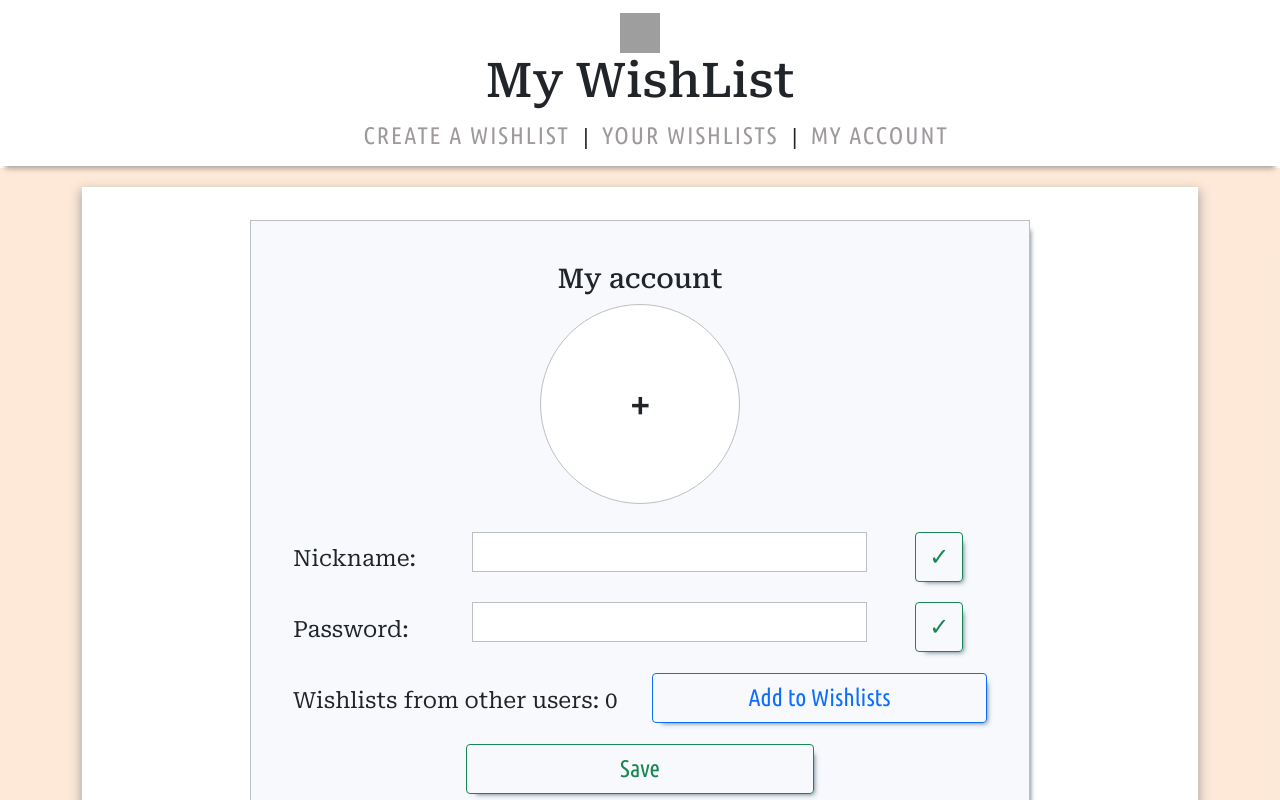
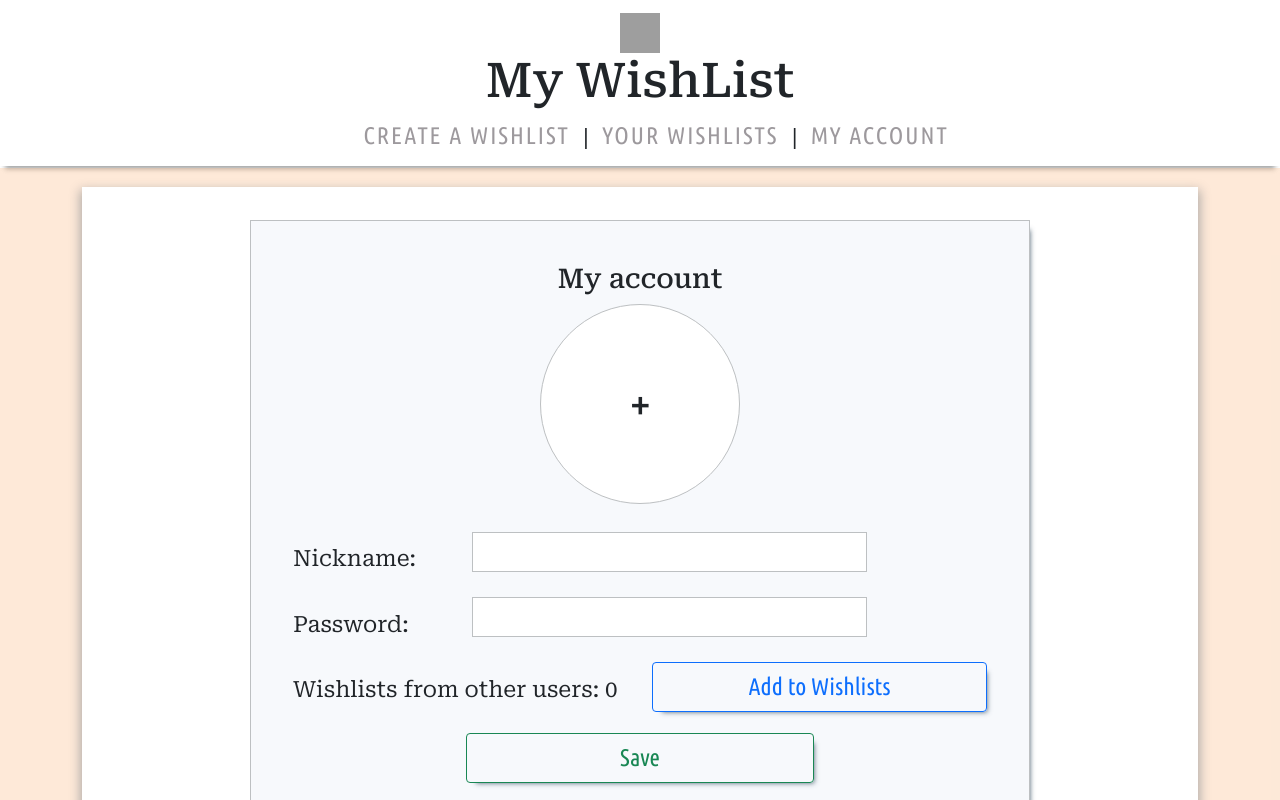
Before and after one commit to AnigalHub/WishList, a Vue app in the folder wish_list.client/: page /account in a window 1280 px wide. Shown: the top 800 px of the page. Built offline with nearby package versions, Linux system fonts and the light colour scheme; grey boxes are pictures that could not be loaded.

Commit message:
в кнопки добавлено условие

```diff
--- a/wish_list.client/src/components/account.vue
+++ b/wish_list.client/src/components/account.vue
@@ -6,12 +6,12 @@
            <b-row>
                 <b-col class="text" cols="3">Nickname:</b-col>
                 <b-col><input v-model="name"></b-col>
-               <b-col cols="2"><b-button class="save" variant="outline-success">✓</b-button></b-col>
+               <b-col cols="2"><b-button class="save" variant="outline-success" v-if="name != ''">✓</b-button></b-col>
            </b-row>
            <b-row>
                <b-col class="text" cols="3">Password:</b-col>
                <b-col><input v-model="password"></b-col>
-               <b-col cols="2"><b-button class="save" variant="outline-success">✓</b-button></b-col>
+               <b-col cols="2"><b-button class="save" variant="outline-success" v-if="password != ''">✓</b-button></b-col>
            </b-row>
            <b-row>
                 <b-col class="text" cols="6">Wishlists from other users: {{wishlists}}</b-col>
```
